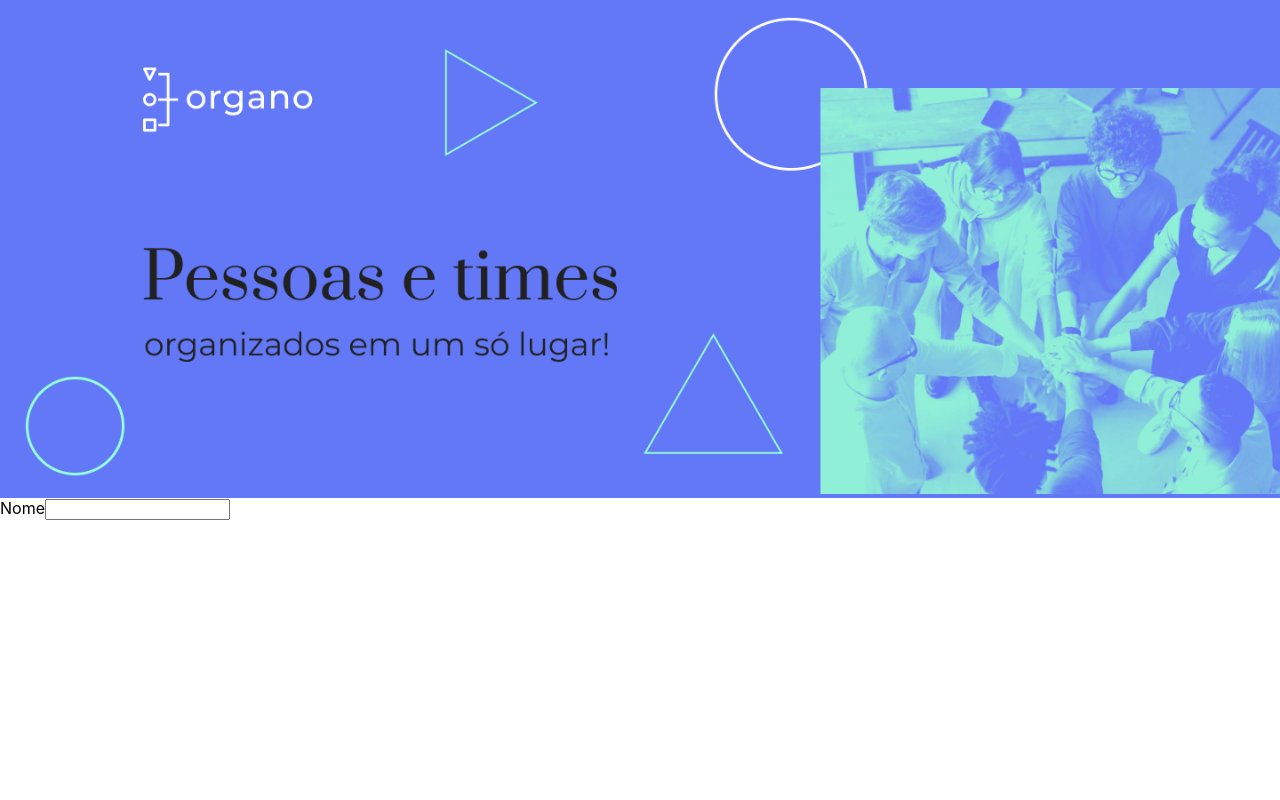
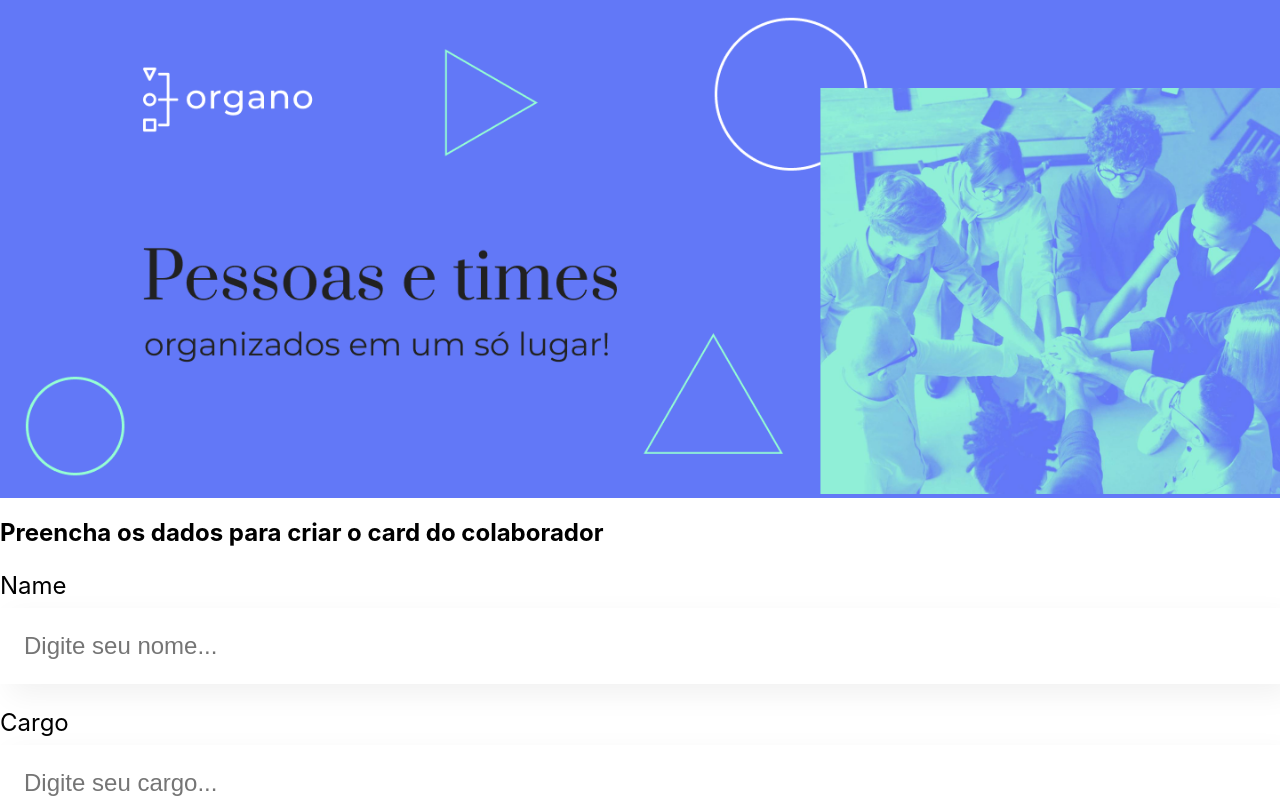
Before and after one commit to RondinelliNelvam/ProjectReact, a React (Create React App) app: page / in a window 1280 px wide. Shown: the top 800 px of the page. Built offline with nearby package versions, Linux system fonts and the light colour scheme.

Commit message:
Criação do formulário

```diff
--- a/src/App.js
+++ b/src/App.js
@@ -1,11 +1,11 @@
 import Banner from "./components/Banner/Banner";
-import TextField from "./components/TextField/TextField";
+import Forms from "./components/Forms/Forms";
 
 function App() {
   return (
     <div className="App">
       <Banner />
-      <TextField />
+      <Forms />
     </div>
   );
 }
--- a/src/components/Banner/Banner.js
+++ b/src/components/Banner/Banner.js
@@ -1,10 +1,11 @@
 import "./Banner.css";
-function Banner() {
+
+const Banner = () => {
   return (
     <header className="banner">
       <img src="/image/banner.png" alt="Um banner" />
     </header>
   );
-}
+};
 
 export default Banner;
--- /dev/null
+++ b/src/components/Forms/Forms.js
@@ -0,0 +1,17 @@
+import TextField from "../TextField/TextField";
+import "./Forms.css";
+
+const Forms = () => {
+  return (
+    <section>
+      <form>
+        <h2>Preencha os dados para criar o card do colaborador</h2>
+        <TextField label="Name" placeholder="Digite seu nome" />
+        <TextField label="Cargo" placeholder="Digite seu cargo" />
+        <TextField label="Imagem" placeholder="Digite o endereço da imagem" />
+      </form>
+    </section>
+  );
+};
+
+export default Forms;
--- a/src/components/TextField/TextField.css
+++ b/src/components/TextField/TextField.css
@@ -0,0 +1,18 @@
+.campo-texto{
+    margin:24px 0;
+}
+.campo-texto label{
+    display: block;
+    margin-bottom: 8px;
+    font-size: 24px;
+}
+
+.campo-texto input{
+    background-color: #FFF;
+    box-shadow:10px 10px 30px rgba(0, 0, 0, 0.06);
+    width: 100%;
+    border:none;
+    font-size: 24px;
+    padding: 24px;
+    box-sizing: border-box;
+}
--- a/src/components/TextField/TextField.js
+++ b/src/components/TextField/TextField.js
@@ -1,10 +1,12 @@
 import "./TextField.css";
 
-const TextField = () => {
+const TextField = (props) => {
+  const modifyPlaceholder = `${props.placeholder}...`;
+
   return (
-    <div>
-      <label>Nome</label>
-      <input />
+    <div className="campo-texto">
+      <label>{props.label}</label>
+      <input placeholder={modifyPlaceholder} />
     </div>
   );
 };
```
Also changed, not shown: src/components/Forms/Forms.css (added).
